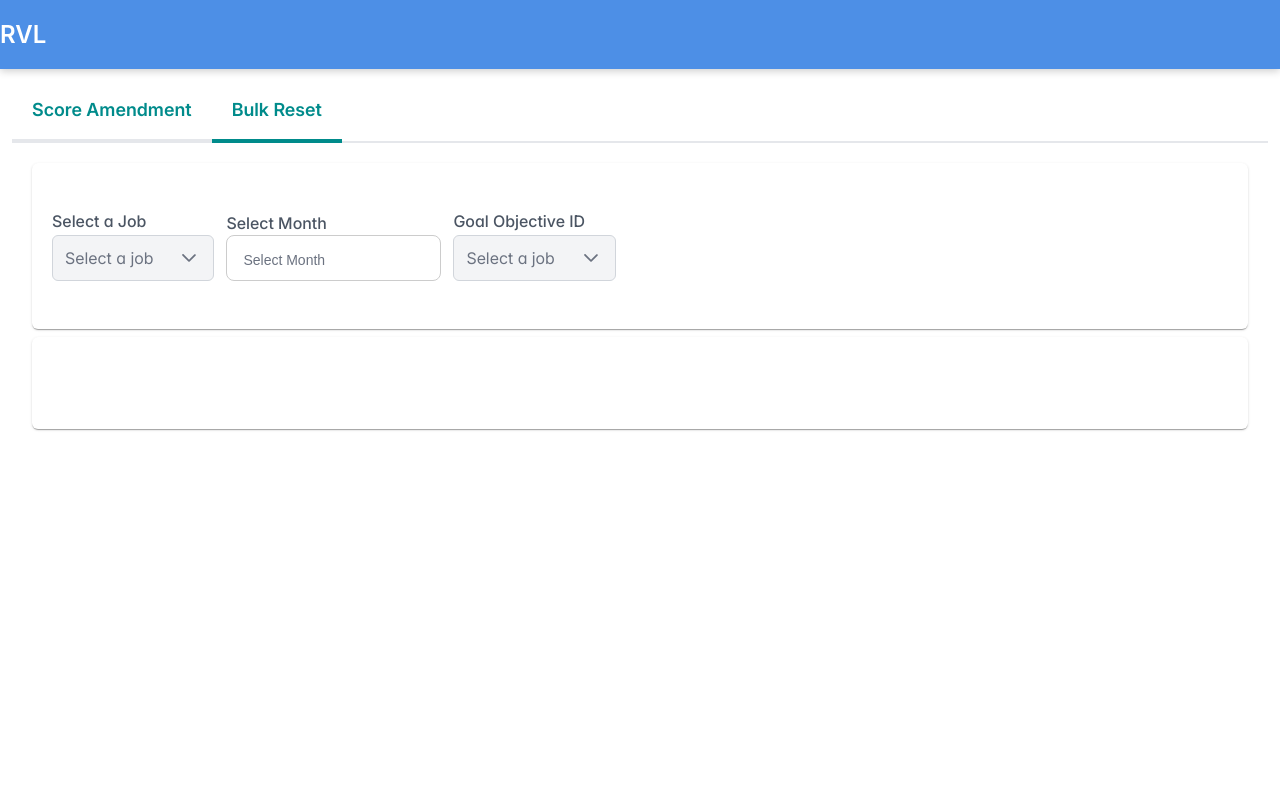
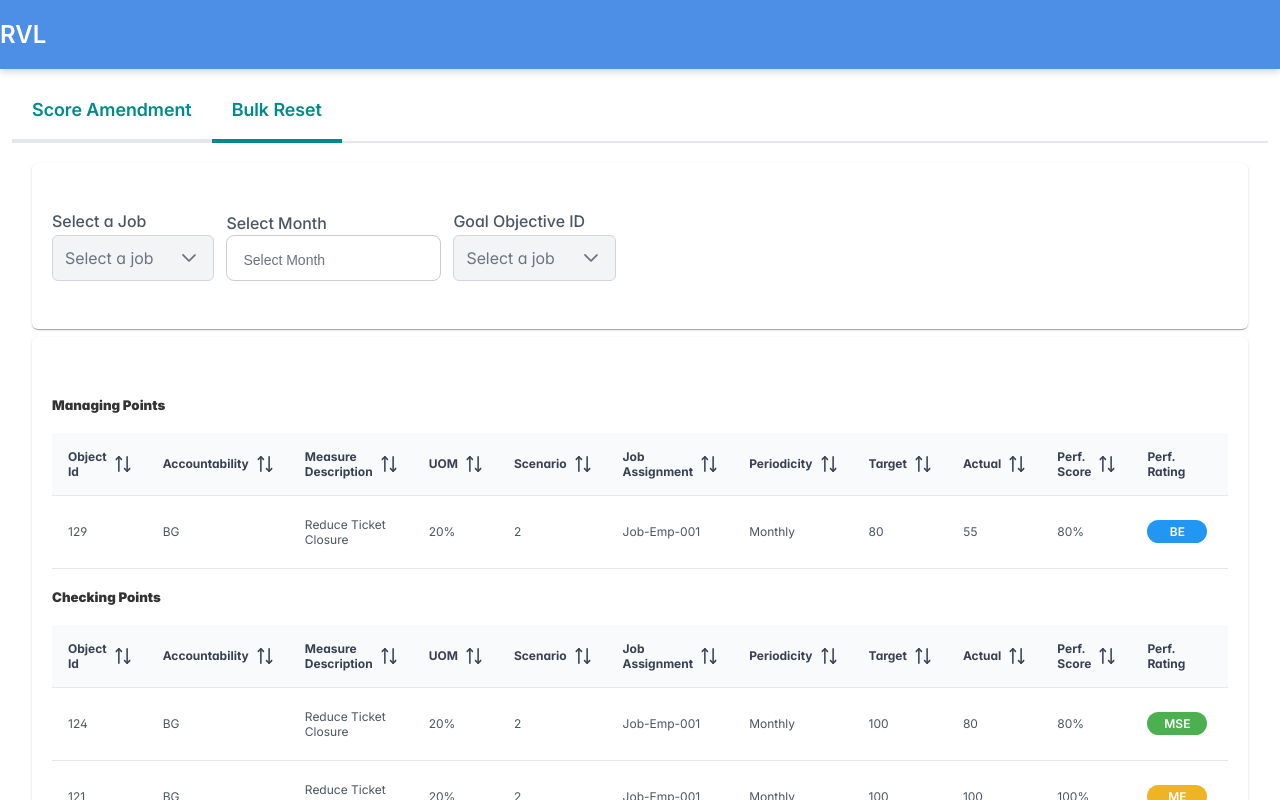
Before and after one commit to NathanBalakrishnan/LCS, a React (Create React App) app: page / in a window 1280 px wide. Both pictures are taken after a click on the tab "Bulk Reset". Shown: the top 800 px of the page. Built offline with nearby package versions, Linux system fonts and the light colour scheme.

Commit message:
Fix correction in Bulk reset Table

```diff
--- a/src/Component/Pages/BulkReset.js
+++ b/src/Component/Pages/BulkReset.js
@@ -59,7 +59,6 @@ useEffect(() => {
     padding: "4px",
     borderRadius: "15px",
   };
-
   const formatMonth = (value) => {
     const date = new Date(value + "-01");
     return date.toLocaleString("en-US", { month: "short", year: "numeric" });
@@ -147,7 +146,6 @@ useEffect(() => {
                 justifyContent: "center",
               }}
             >
-              {/* 👁 View Button */}
               <Button
                 icon="pi pi-eye"
                 className="p-button-white p-button-sm bg-white"
@@ -162,8 +160,6 @@ useEffect(() => {
                   setVisible(true);
                 }}
               />
-
-              {/* ✏️ Edit Button */}
               <Button
                 icon="pi pi-pencil"
                 className="p-button-white p-button-sm bg-white"
@@ -250,10 +246,10 @@ useEffect(() => {
           ></div>
           <div>
             {managingPoints.length > 0 &&
-              goal?.code === "Managing Point" &&
+              (goal?.code === undefined || goal?.code === "Managing Point") &&
               renderTable("Managing Points", managingPoints)}
             {checkingPoints.length > 0 &&
-              (goal?.code === "Managing Point" ||
+              (goal?.code === "Managing Point" || goal?.code === undefined ||
                 goal?.code === "Checking Point") &&
               renderTable("Checking Points", checkingPoints)}
           </div>
```
